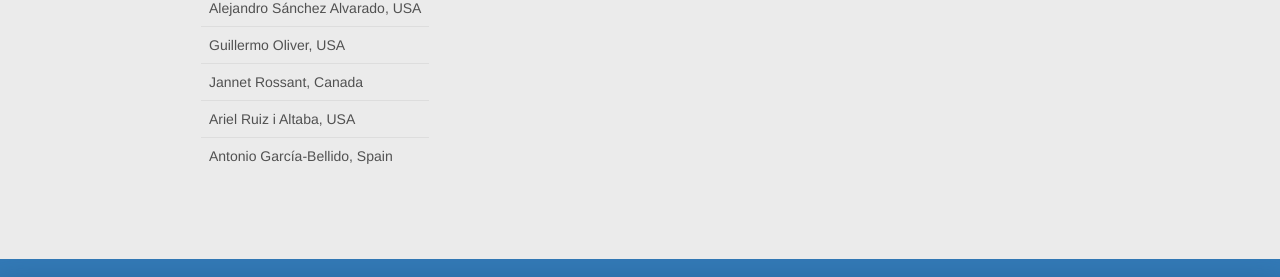
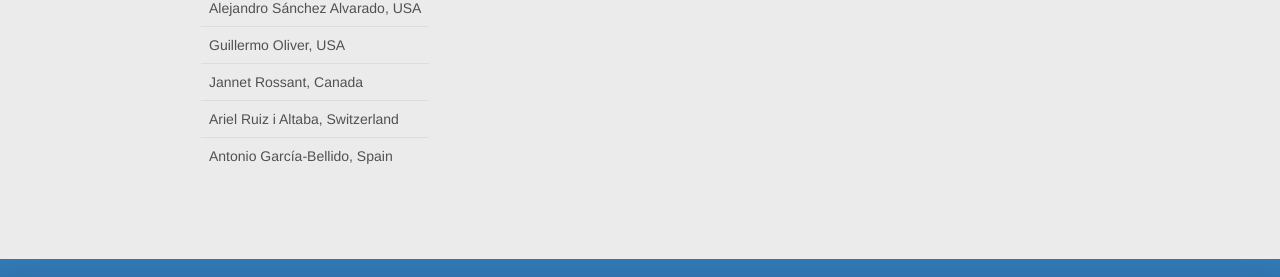
Before and after one commit to lasdb/lasdb.github.io, a Jekyll site: the page built from pages/board.html, in a window 1280 px wide. Shown: the part 1368-1645 px from the top of the page. Built offline with Jekyll 4.4.1, drawn with Linux system fonts in a browser that asks for light colours; nearby versions of some CDN libraries.

Commit message:
Update board.html

```diff
--- a/pages/board.html
+++ b/pages/board.html
@@ -132,11 +132,12 @@ layout: default
                 </tr>
                 <tr>
                     <td>Guillermo Oliver, USA</td>
-                </tr>                <tr>
+                </tr>
+                <tr>
                     <td>Jannet Rossant, Canada</td>
                 </tr>
                 <tr>
-                    <td>Ariel Ruiz i Altaba, USA </td>
+                    <td>Ariel Ruiz i Altaba, Switzerland </td>
                 </tr>
                 <tr>
                     <td>Antonio García-Bellido, Spain</td>
```
